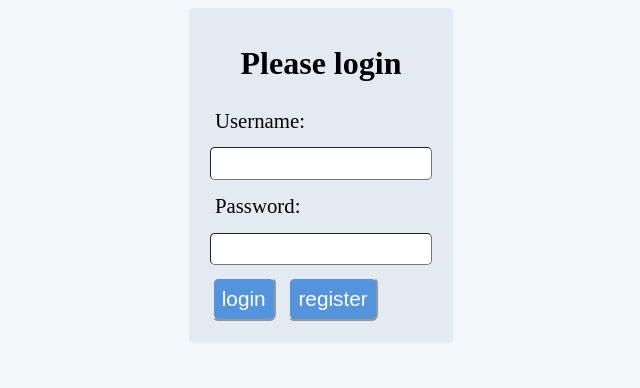
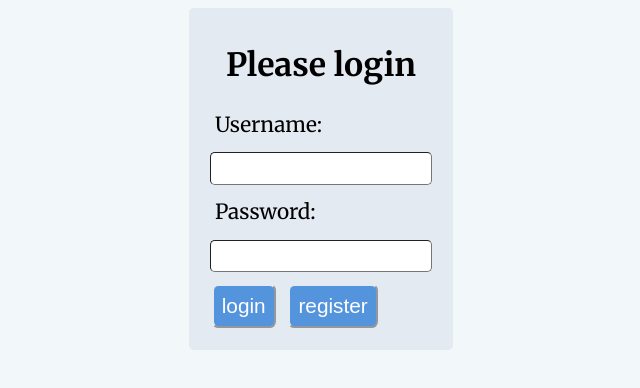
Before and after one commit to CodeForBeauty/DailyQuestion, a React (Vite) app in the folder frontend/: page /login in a window 1280 px wide. Shown: the top 388 px of the page, without its empty margins (319-959 px from the left). Built offline with nearby package versions, Linux system fonts and the light colour scheme; no server answers.

Commit message:
Added font

```diff
--- a/frontend/src/App.scss
+++ b/frontend/src/App.scss
@@ -1,9 +1,13 @@
-@import "./theme.scss";
+@use "./theme.scss" as *;
+@import url('https://fonts.googleapis.com/css2?family=Merriweather:ital,opsz,wght@0,18..144,300..900;1,18..144,300..900&display=swap');
 
-html, body, #root {
+html,
+body,
+#root {
   height: 100%;
   margin: 0;
   padding: 0;
+  font-family: 'Merriweather';
 }
 
 .container {
--- a/frontend/src/components/AnswerForm.tsx
+++ b/frontend/src/components/AnswerForm.tsx
@@ -22,7 +22,6 @@
     event.preventDefault()
 
     const result = await answers.leaveAnswer(token, answer, isAnon)
-    console.log(result)
 
     if (result !== null) {
       dispatch(addAnswer(result))
--- a/frontend/src/components/AnswerList.scss
+++ b/frontend/src/components/AnswerList.scss
@@ -1,4 +1,4 @@
-@import "../theme.scss";
+@use "../theme.scss" as *;
 
 .answer {
   font-size: $fontSizePrimary;
--- a/frontend/src/components/LoginForm.scss
+++ b/frontend/src/components/LoginForm.scss
@@ -1,4 +1,4 @@
-@import "../theme.scss";
+@use "../theme.scss" as *;
 
 form {
   font-size: $fontSizePrimary;
--- a/frontend/src/components/QuestionList.scss
+++ b/frontend/src/components/QuestionList.scss
@@ -1,4 +1,4 @@
-@import "../theme.scss";
+@use "../theme.scss" as *;
 
 .question {
   font-size: $fontSizePrimary;
```
